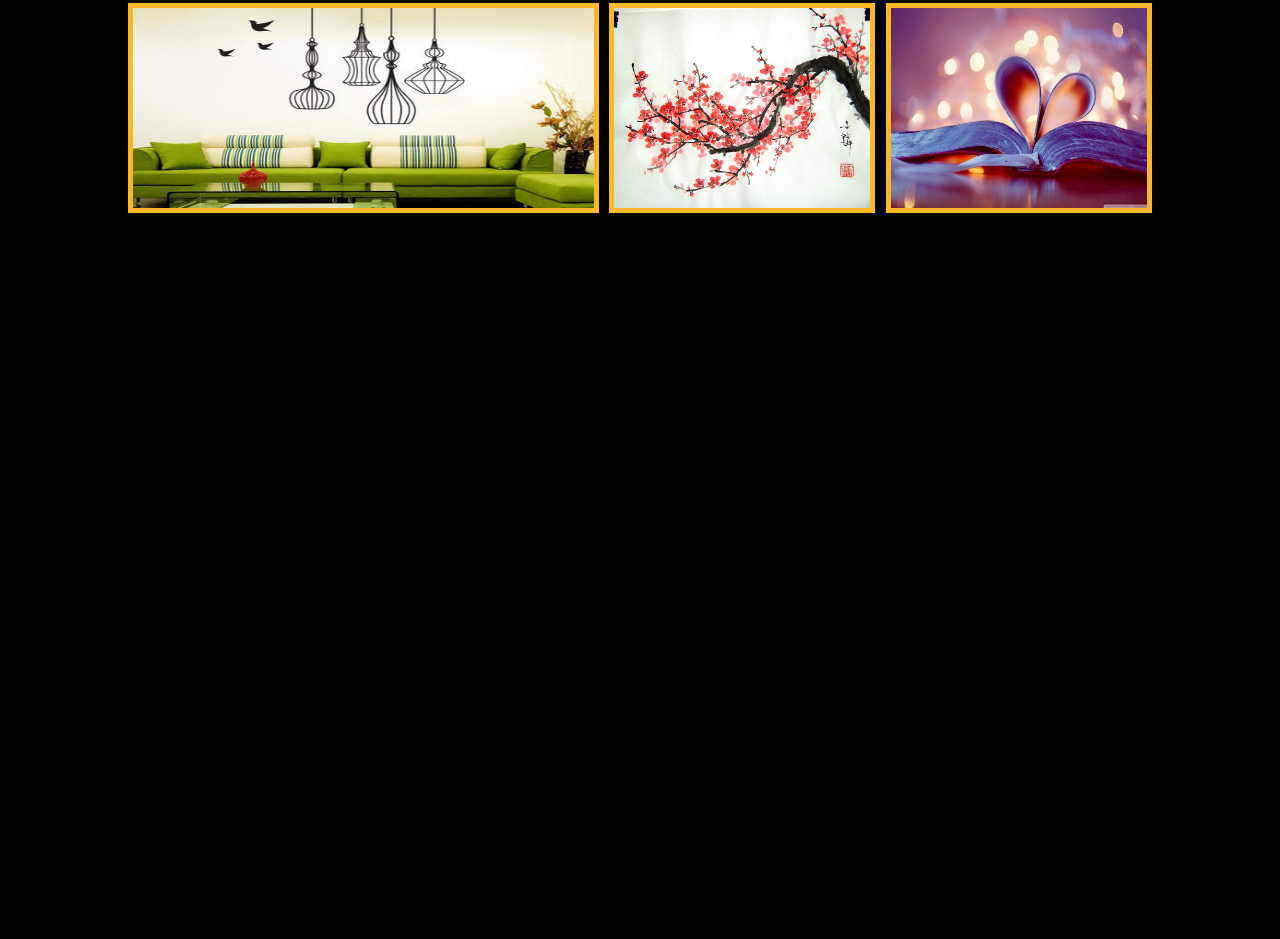
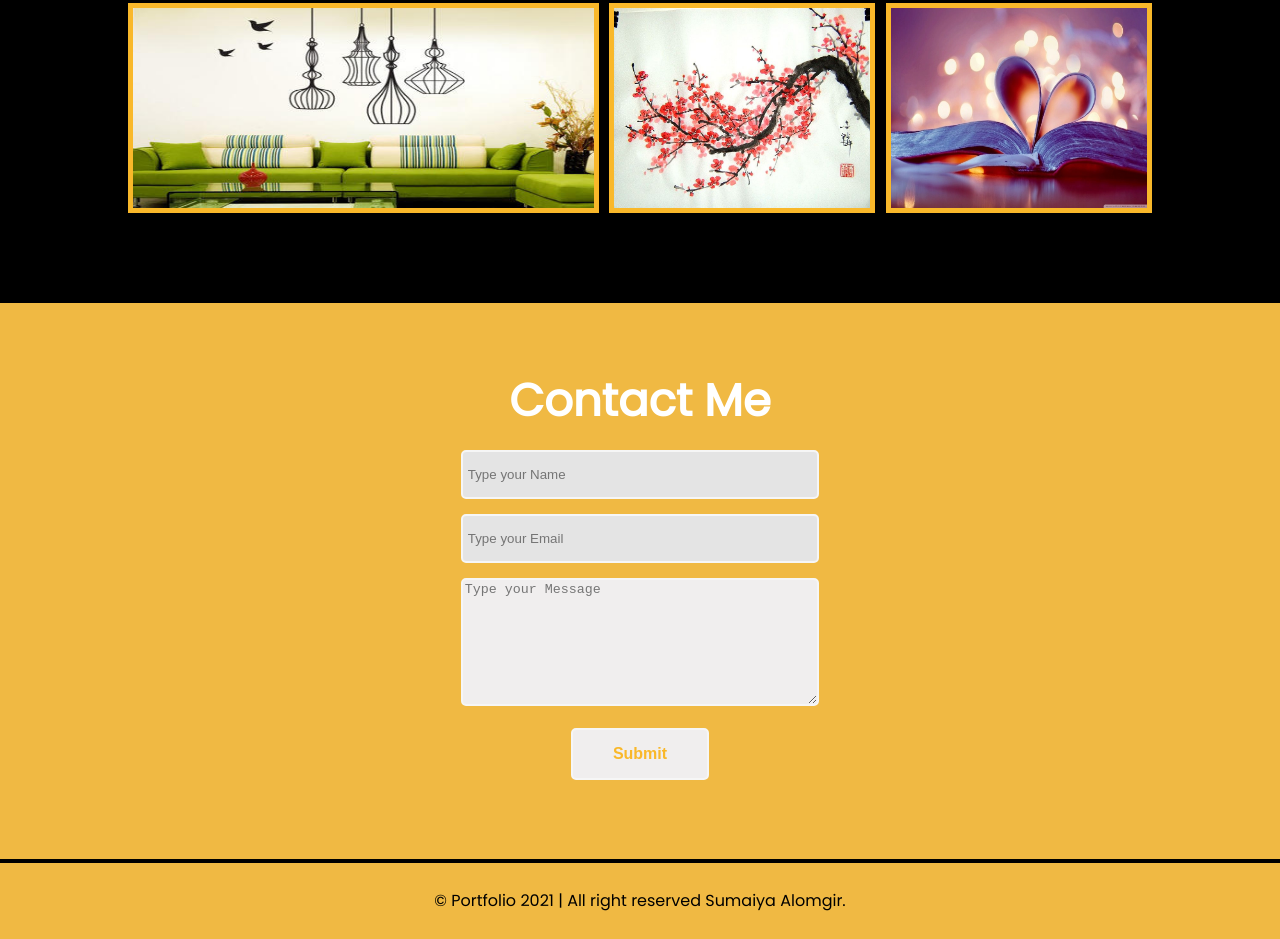
Before and after one commit to hanansumaiya/portfolio-second, a plain HTML site: page index.html in a window 1280 px wide. Shown: the part 2578-3517 px from the top of the page. Before the commit the page ends 2881 px from the top, so only its background shows below. Drawn offline with Linux system fonts and the light colour scheme.

Commit message:
final added

```diff
--- a/index.html
+++ b/index.html
@@ -115,6 +115,24 @@
             </div>
         </div>
     </section>
+    <!-- ///////////////////////////////////// -->
+    <section class="contact">
+        <div class="top-section">
+            <h1>Contact Me</h1>
+        </div>
+        <div class="contact-form">
+            <form action="">
+                <input type="text" placeholder="Type your Name">
+                <input type="email" placeholder="Type your Email">
+                <textarea cols="30" rows="8" placeholder="Type your Message"></textarea>
+                <button>Submit</button>
+            </form>
+        </div>
+    </section>
+    <!-- ///////////////////////////////////// -->
+    <footer>
+        <p>© Portfolio 2021 | All right reserved Sumaiya Alomgir.</p>
+    </footer>
 
 </body>
 </html>
--- a/style.css
+++ b/style.css
@@ -218,3 +218,73 @@ a {
     width: 100%;
     height: 100%;
 }
+
+/* ////////////////////////////////////// */
+.contact {
+    padding: 5% 0% 5%;
+    background-color: #f0b943;
+    border-bottom: 4px solid black;
+}
+
+.contact .contact-form {
+    width: 35%;
+    margin: auto;
+    display: flex;
+    justify-content: center;
+}
+
+.contact .contact-form form {
+    width: 80%;
+}
+
+.contact .contact-form form input {
+    width: 100%;
+    box-sizing: border-box;
+    padding: 15px 5px;
+    border-radius: 5px;
+    margin-top: 15px;
+    border: 2px solid #F6F6F6;
+    background-color: rgb(228, 228, 228);
+}
+
+.contact .contact-form form textarea {
+    width: 100%;
+    border-radius: 5px;
+    margin-top: 15px;
+    border: 2px solid #F6F6F6;
+    box-sizing: border-box;
+    background-color: rgb(240, 238, 238);
+
+}
+
+.contact .contact-form form button {
+    padding: 15px 40px;
+    background-color: rgb(240, 238, 238);
+    color: #F9B82A;
+    font-size: 16px;
+    font-weight: 600;
+    border: none;
+    border-radius: 5px;
+    cursor: pointer;
+    box-sizing: border-box;
+    display: block;
+    margin: 15px auto;
+    border: 2px solid #F6F6F6;
+}
+
+.contact .contact-form form button:hover {
+    border: 2px solid #F6F6F6;
+    background-color: #F9B82A;
+    color: white;
+}
+
+/* ////////////////////////////////////// */
+footer {
+    padding: 2% 0%;
+    text-align: center;
+    background-color: #f0b943;
+}
+
+footer p {
+    color: black;
+}
```
